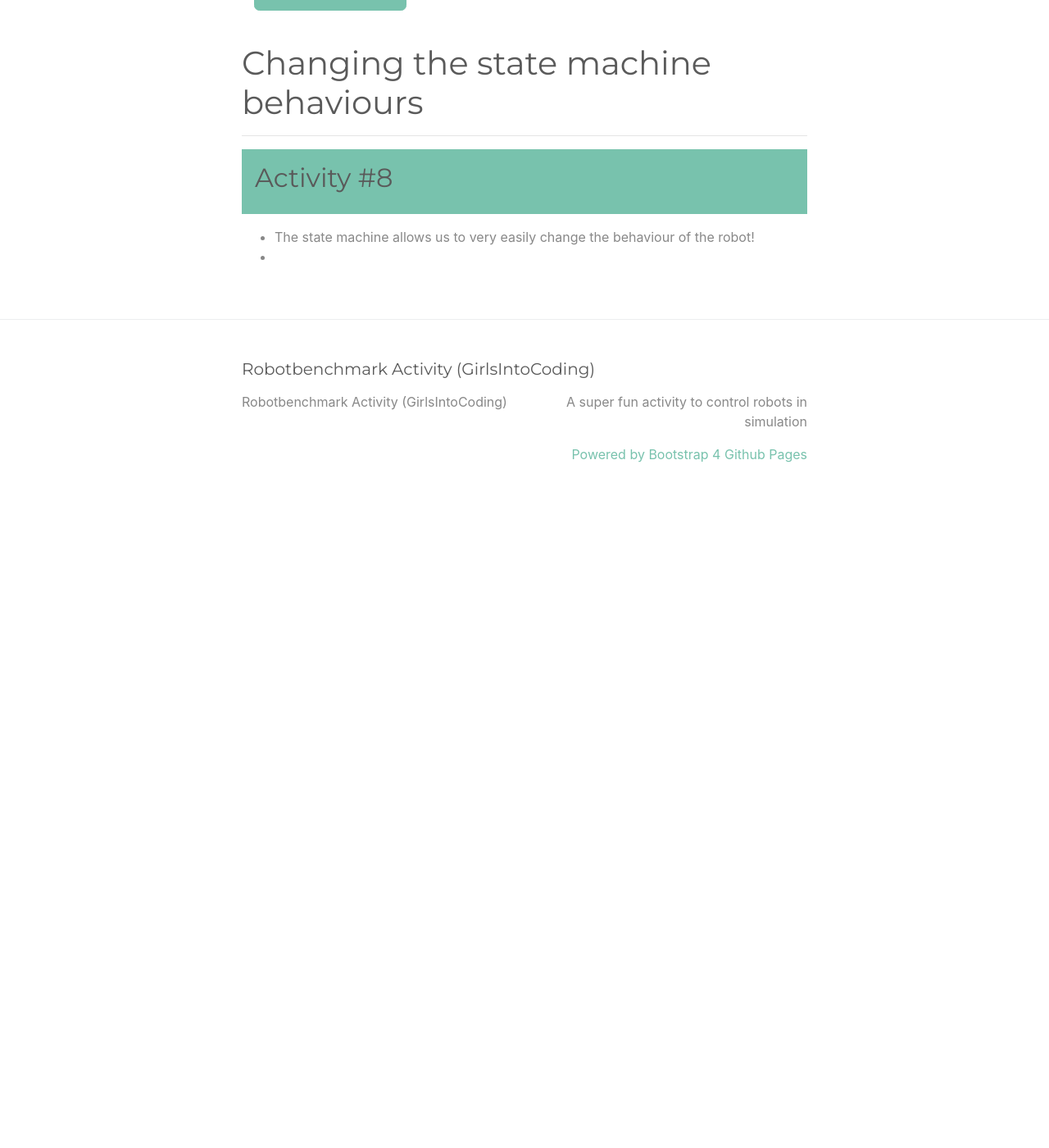
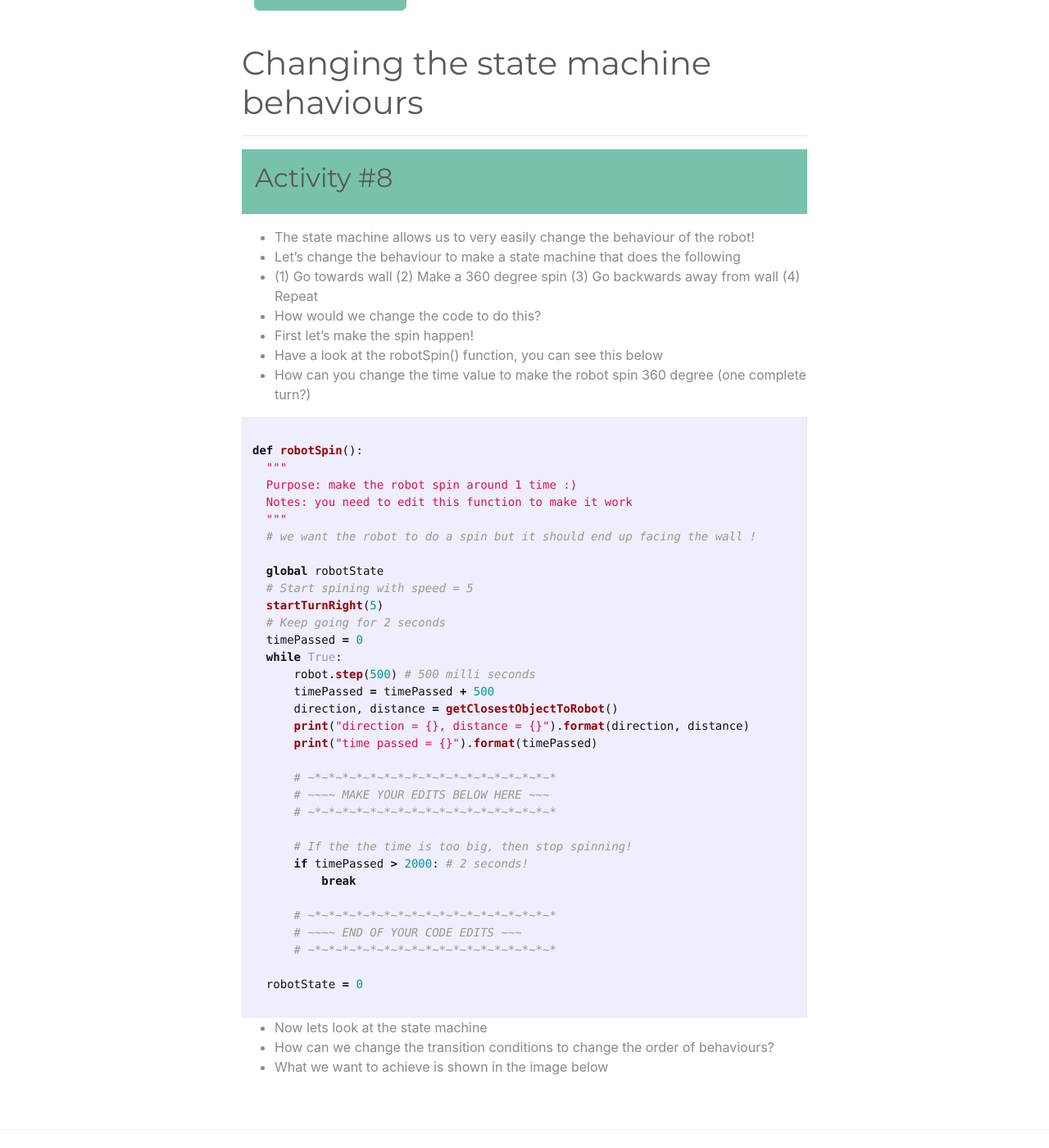
Before and after one commit to meisben/girlsIntoCoding-robotbenchmark-activity3, a Jekyll site: the page built from index.md, in a window 1280 px wide and 1400 px high, scrolled down 11769 px. Shown: the whole window at 82% size. Built offline with Jekyll 4.4.1, drawn with Linux system fonts in a browser that asks for light colours; before the commit the page ends 12399 px from its top, so only the background shows below that.

Commit message:
Update index.md

````diff
--- a/index.md
+++ b/index.md
@@ -1097,4 +1097,49 @@ stopRobotWheels()
 <!--Comment: Back to markdown -->
 
 * The state machine allows us to very easily change the behaviour of the robot!
-*
+* Let's change the behaviour to make a state machine that does the following
+* (1) Go towards wall (2) Make a 360 degree spin (3) Go backwards away from wall (4) Repeat
+* How would we change the code to do this?
+* First let's make the spin happen!
+* Have a look at the robotSpin() function, you can see this below
+* How can you change the time value to make the robot spin 360 degree (one complete turn?)
+
+```python
+
+def robotSpin():
+  """
+  Purpose: make the robot spin around 1 time :)
+  Notes: you need to edit this function to make it work
+  """
+  # we want the robot to do a spin but it should end up facing the wall !
+
+  global robotState
+  # Start spining with speed = 5
+  startTurnRight(5)
+  # Keep going for 2 seconds
+  timePassed = 0
+  while True:
+      robot.step(500) # 500 milli seconds
+      timePassed = timePassed + 500
+      direction, distance = getClosestObjectToRobot()
+      print("direction = {}, distance = {}").format(direction, distance)
+      print("time passed = {}").format(timePassed)
+
+      # ~*~*~*~*~*~*~*~*~*~*~*~*~*~*~*~*~*~*
+      # ~~~~ MAKE YOUR EDITS BELOW HERE ~~~
+      # ~*~*~*~*~*~*~*~*~*~*~*~*~*~*~*~*~*~*
+
+      # If the the time is too big, then stop spinning!
+      if timePassed > 2000: # 2 seconds!
+          break
+
+      # ~*~*~*~*~*~*~*~*~*~*~*~*~*~*~*~*~*~*
+      # ~~~~ END OF YOUR CODE EDITS ~~~
+      # ~*~*~*~*~*~*~*~*~*~*~*~*~*~*~*~*~*~*
+
+  robotState = 0
+
+```
+* Now lets look at the state machine
+* How can we change the transition conditions to change the order of behaviours?
+* What we want to achieve is shown in the image below
````
